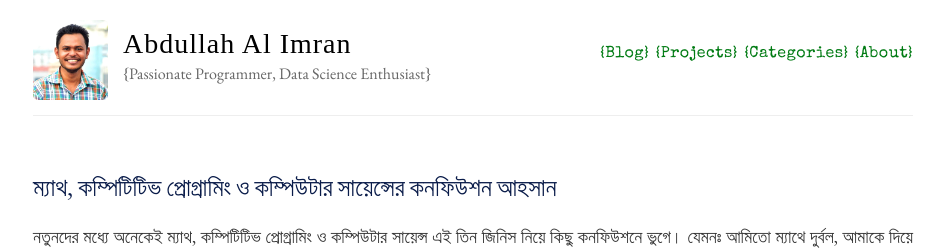
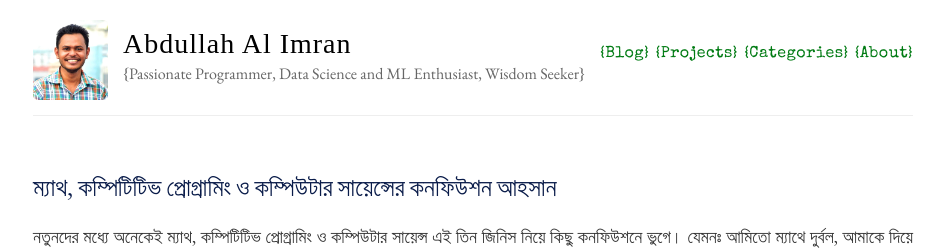
Before and after one commit to abdalimran/abdalimran.github.io, a Jekyll site: the page built from index.html, in a window 1280 px wide and 900 px high. Shown: the top 251 px of the window, without its empty margins (167-1112 px from the left). Built offline with Jekyll 4.4.1, drawn with Linux system fonts in a browser that asks for light colours; some web fonts are replaced.

Commit message:
Update _config.yml

```diff
--- a/_config.yml
+++ b/_config.yml
@@ -6,7 +6,7 @@
 name: Abdullah Al Imran
 
 # Short bio or description (displayed in the header)
-description: '{Passionate Programmer, Data Science Enthusiast}'
+description: '{Passionate Programmer, Data Science and ML Enthusiast, Wisdom Seeker}'
 
 # URL of your avatar or profile pic (you could use your GitHub profile pic)
 avatar: /images/abdalimran-logo.png
```
